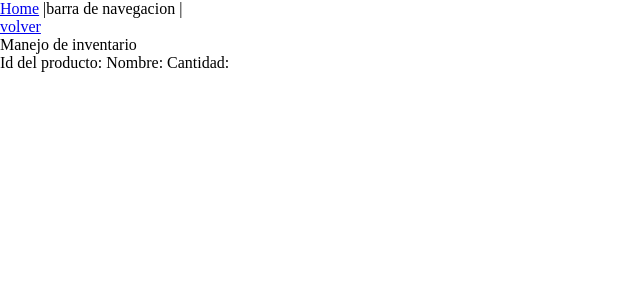
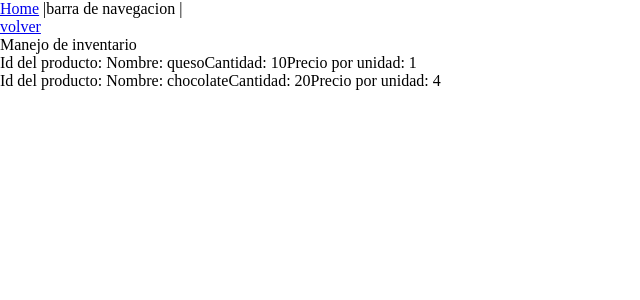
Before and after one commit to LauraFranco404/POS_system, a React (Create React App) app in the folder frontend/: page /inventory in a window 1280 px wide. Shown: the top 300 px of the page, without its empty margins (0-640 px from the left). Built offline with nearby package versions, Linux system fonts and the light colour scheme.

Commit message:
inventory base

```diff
--- a/frontend/src/components/inventory_element.js
+++ b/frontend/src/components/inventory_element.js
@@ -1,9 +1,10 @@
-export default function Inventoryelement(){
+export default function Inventoryelement(props){
     return (
     <div>
-        <span>Id del producto: </span>
-        <span>Nombre: </span>
-        <span>Cantidad: </span>
+        <span>Id del producto: {props.product.id}</span>
+        <span>Nombre: {props.product.name}</span>
+        <span>Cantidad: {props.product.amount}</span>
+        <span>Precio por unidad: {props.product.unitprice}</span>
     </div>
     )
 }
--- a/frontend/src/pages/store_inventory.js
+++ b/frontend/src/pages/store_inventory.js
@@ -2,6 +2,9 @@ import { Link } from "react-router-dom"
 import Inventoryelement from "../components/inventory_element"
 
 export default function Storeinventory(){
+
+    var elements = [{productid: 1, name: "queso", amount: 10, unitprice: 1}, {productid: 2, name: "chocolate", amount: 20, unitprice: 4}]
+
     return (
     <div>
         <Link to = "/">volver</Link>
@@ -9,7 +12,11 @@ export default function Storeinventory(){
             <span>Manejo de inventario</span>
         </div>
         <div>
-            <Inventoryelement></Inventoryelement>
+            {
+                elements.map((product) => (
+                    <Inventoryelement product = {product}></Inventoryelement>
+                ))
+            }
         </div>
     </div>
     )
```
